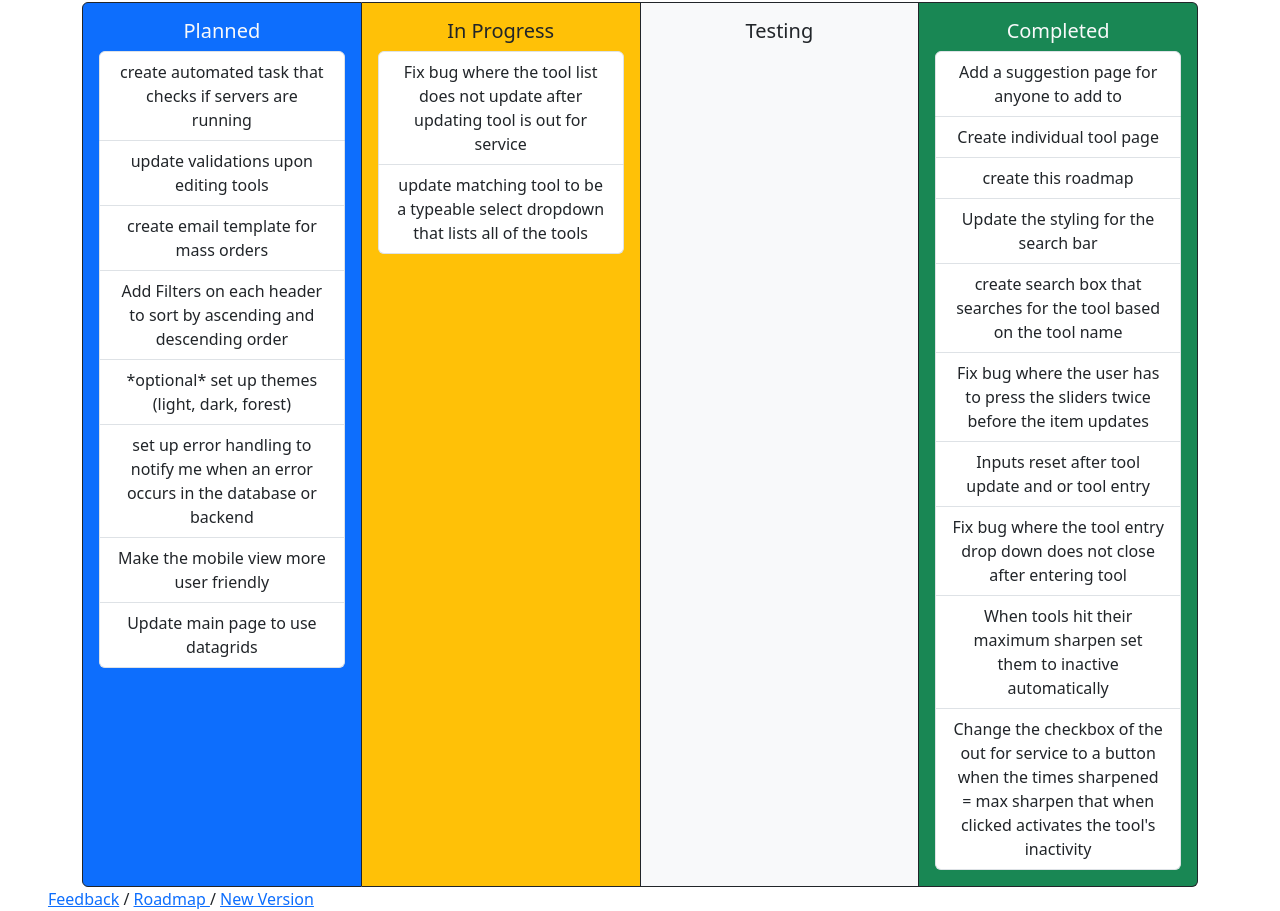
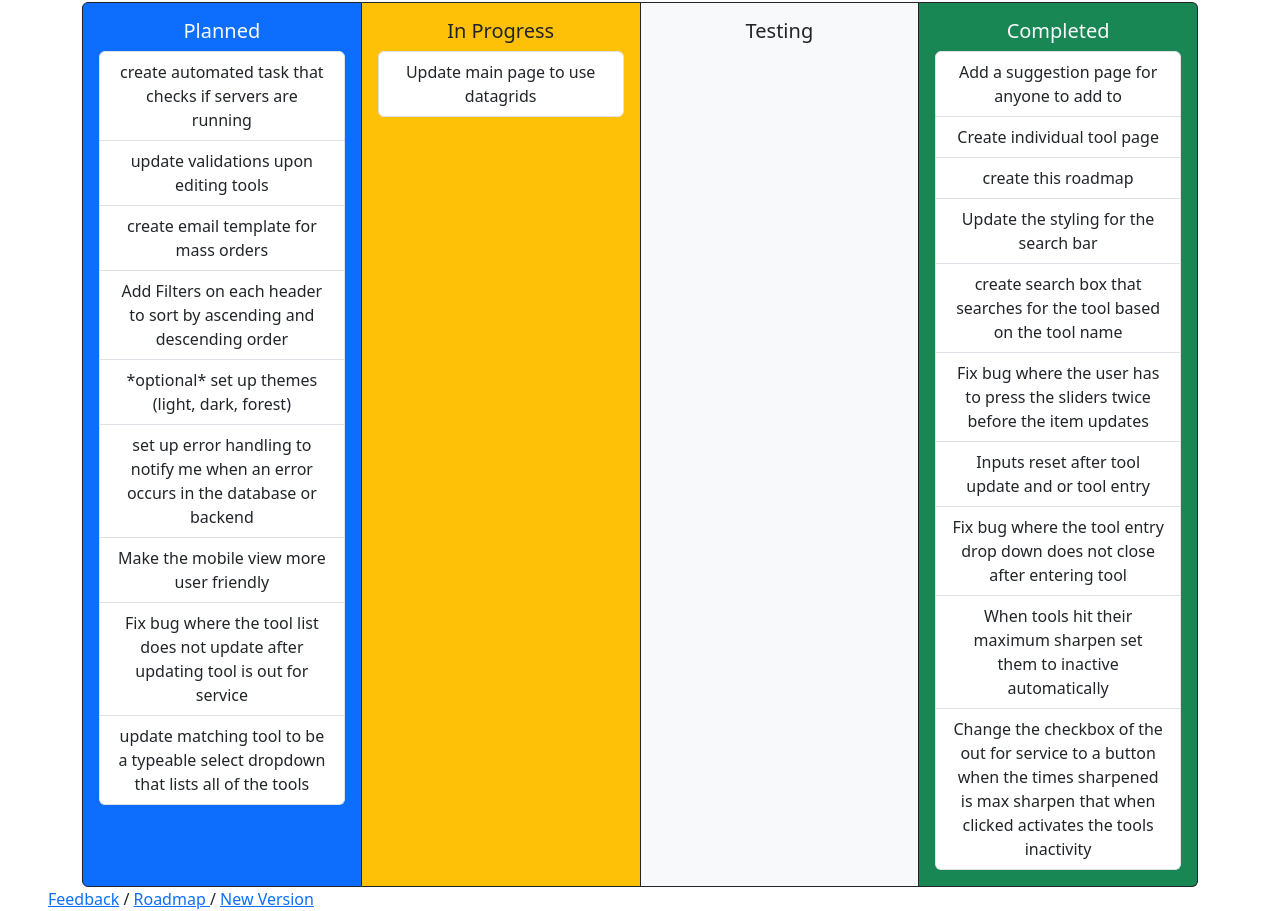
Before and after one commit to hbowlby1/Harrisons-Support-Tools, a Next.js app in the folder xmltocsv/: page /Roadmap in a window 1280 px wide. Shown: the part 118-1029 px from the top of the page. Built offline with nearby package versions, Linux system fonts and the light colour scheme.

Commit message:
updated roadmap

```diff
--- a/xmltocsv/pages/Roadmap.js
+++ b/xmltocsv/pages/Roadmap.js
@@ -26,7 +26,8 @@ function Roadmap() {
                 <ListGroup.Item className="">*optional* set up themes (light, dark, forest)</ListGroup.Item>
                 <ListGroup.Item className="">set up error handling to notify me when an error occurs in the database or backend</ListGroup.Item>
                 <ListGroup.Item className="">Make the mobile view more user friendly</ListGroup.Item>
-                <ListGroup.Item className="">Update main page to use datagrids</ListGroup.Item>
+                <ListGroup.Item className="">Fix bug where the tool list does not update after updating tool is out for service</ListGroup.Item>
+                <ListGroup.Item className="">update matching tool to be a typeable select dropdown that lists all of the tools</ListGroup.Item>
               </ListGroup>
             </Card.Body>
           </Card>
@@ -34,8 +35,7 @@ function Roadmap() {
             <Card.Body>
               <Card.Title>In Progress</Card.Title>
               <ListGroup>
-                <ListGroup.Item className="">Fix bug where the tool list does not update after updating tool is out for service</ListGroup.Item>
-                <ListGroup.Item className="">update matching tool to be a typeable select dropdown that lists all of the tools</ListGroup.Item>
+                <ListGroup.Item className="">Update main page to use datagrids</ListGroup.Item>
               </ListGroup>
             </Card.Body>
           </Card>
@@ -59,7 +59,7 @@ function Roadmap() {
               <ListGroup.Item className="">Inputs reset after tool update and or tool entry</ListGroup.Item>
               <ListGroup.Item className="">Fix bug where the tool entry drop down does not close after entering tool</ListGroup.Item>
               <ListGroup.Item className="">When tools hit their maximum sharpen set them to inactive automatically</ListGroup.Item>
-              <ListGroup.Item className="">Change the checkbox of the out for service to a button when the times sharpened = max sharpen that when clicked activates the tool's inactivity</ListGroup.Item>
+              <ListGroup.Item className="">Change the checkbox of the out for service to a button when the times sharpened is max sharpen that when clicked activates the tools inactivity</ListGroup.Item>
               </ListGroup>
             </Card.Body>
           </Card>
```
